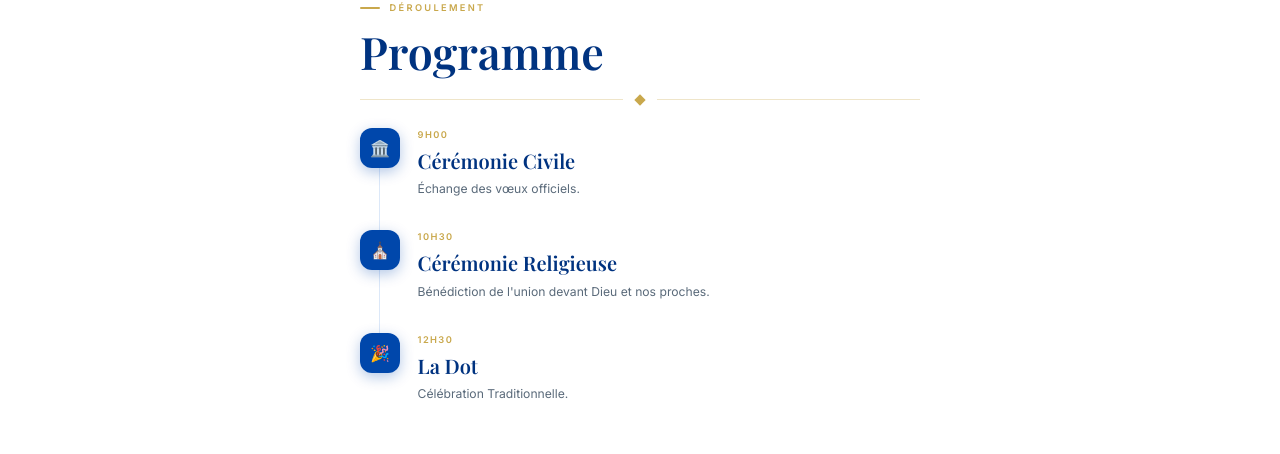
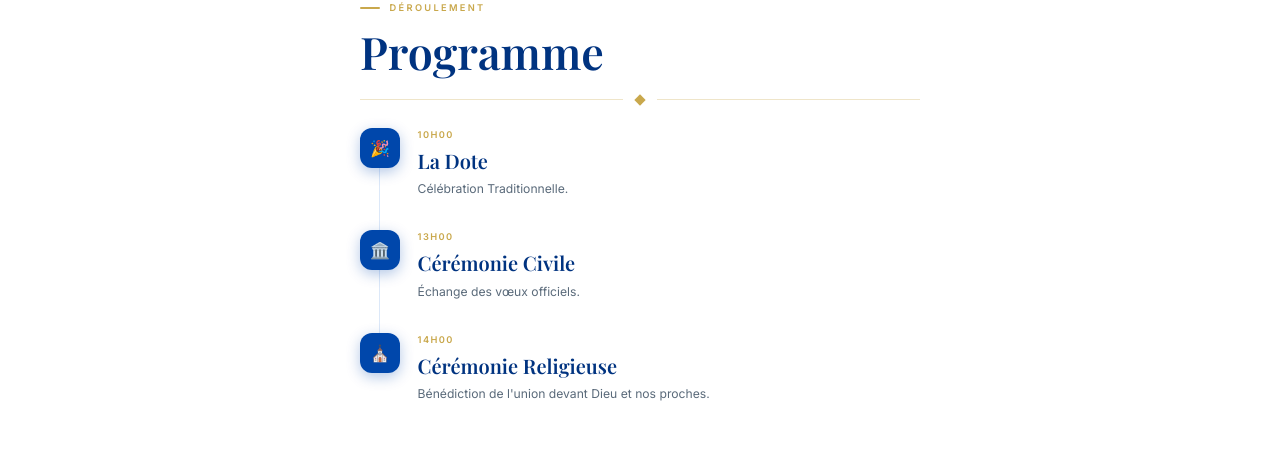
Before and after one commit to Darelle52/celebration-iu, a Next.js app: page / in a window 1280 px wide. Shown: the part 2859-3313 px from the top of the page. Built offline with nearby package versions, Linux system fonts and the light colour scheme; no server answers; a web font is replaced by a local one.

Commit message:
Update programme - Dote 10h, Civile 13h, Eglise 14h

```diff
--- a/app/page.tsx
+++ b/app/page.tsx
@@ -324,9 +324,9 @@ export default function Home() {
           <div className="reveal">{sectionTagDark('Déroulement')}{sectionTitle('Programme', true)}{dividerDark}</div>
           <div className="reveal" style={{ marginTop: '1.5rem' }}>
             {[
-              { icon: '🏛️', time: '9h00',  name: 'Cérémonie Civile',     desc: "Échange des vœux officiels.", last: false },
-              { icon: '⛪',  time: '10h30', name: 'Cérémonie Religieuse', desc: "Bénédiction de l'union devant Dieu et nos proches.", last: false },
-              { icon: '🎉',  time: '12h30', name: 'La Dot',               desc: 'Célébration Traditionnelle.', last: true },
+              { icon: '🎉',  time: '10h00', name: 'La Dote',              desc: 'Célébration Traditionnelle.', last: false },
+              { icon: '🏛️', time: '13h00', name: 'Cérémonie Civile',     desc: "Échange des vœux officiels.", last: false },
+              { icon: '⛪',  time: '14h00', name: 'Cérémonie Religieuse', desc: "Bénédiction de l'union devant Dieu et nos proches.", last: true },
             ].map(({ icon, time, name, desc, last }) => (
               <div key={name} style={{ display: 'flex', gap: '1.1rem', paddingBottom: last ? 0 : '2rem', position: 'relative' }}>
                 {!last && <div style={{ position: 'absolute', left: 19, top: 40, bottom: 0, width: 1, background: border }} />}
```
